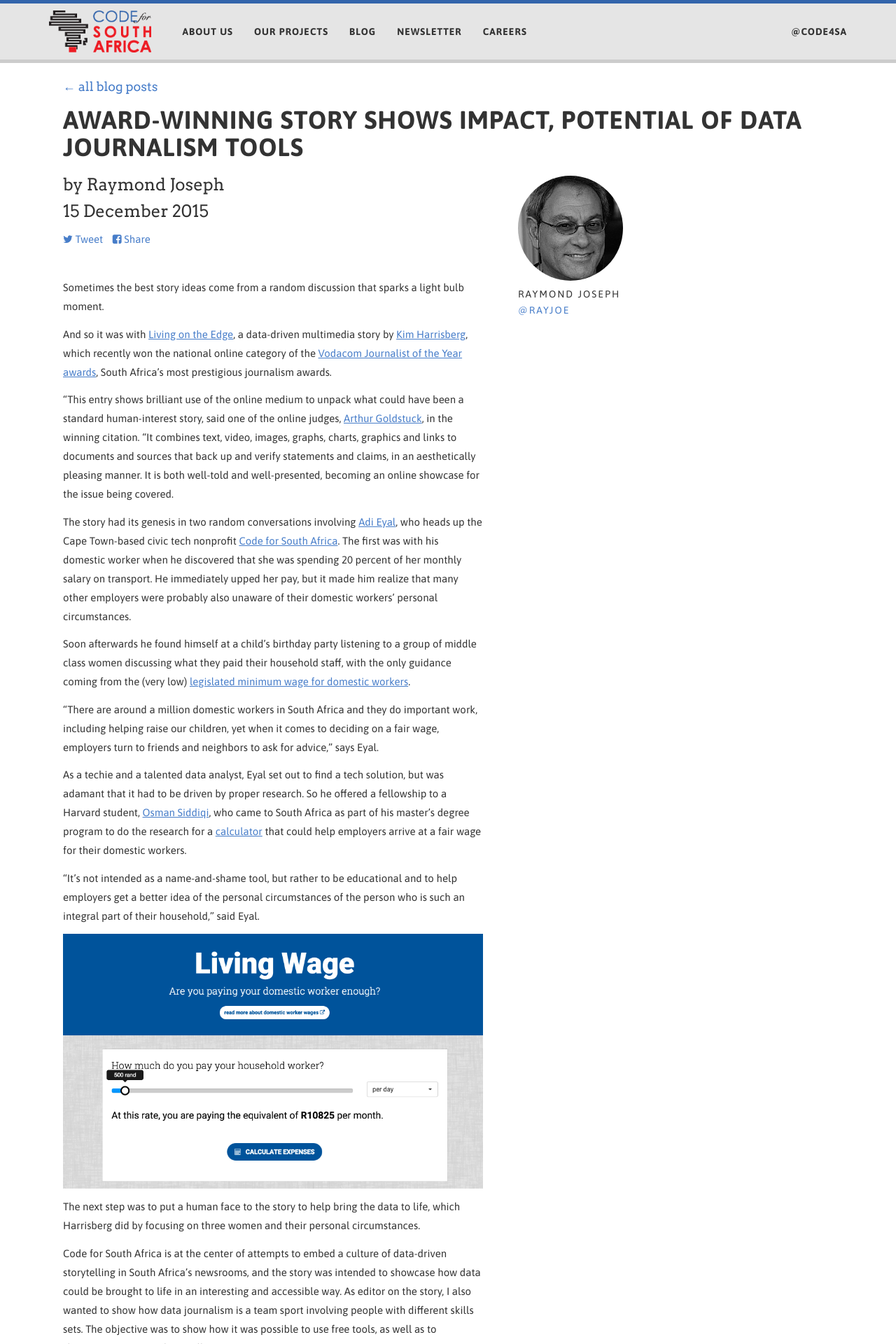
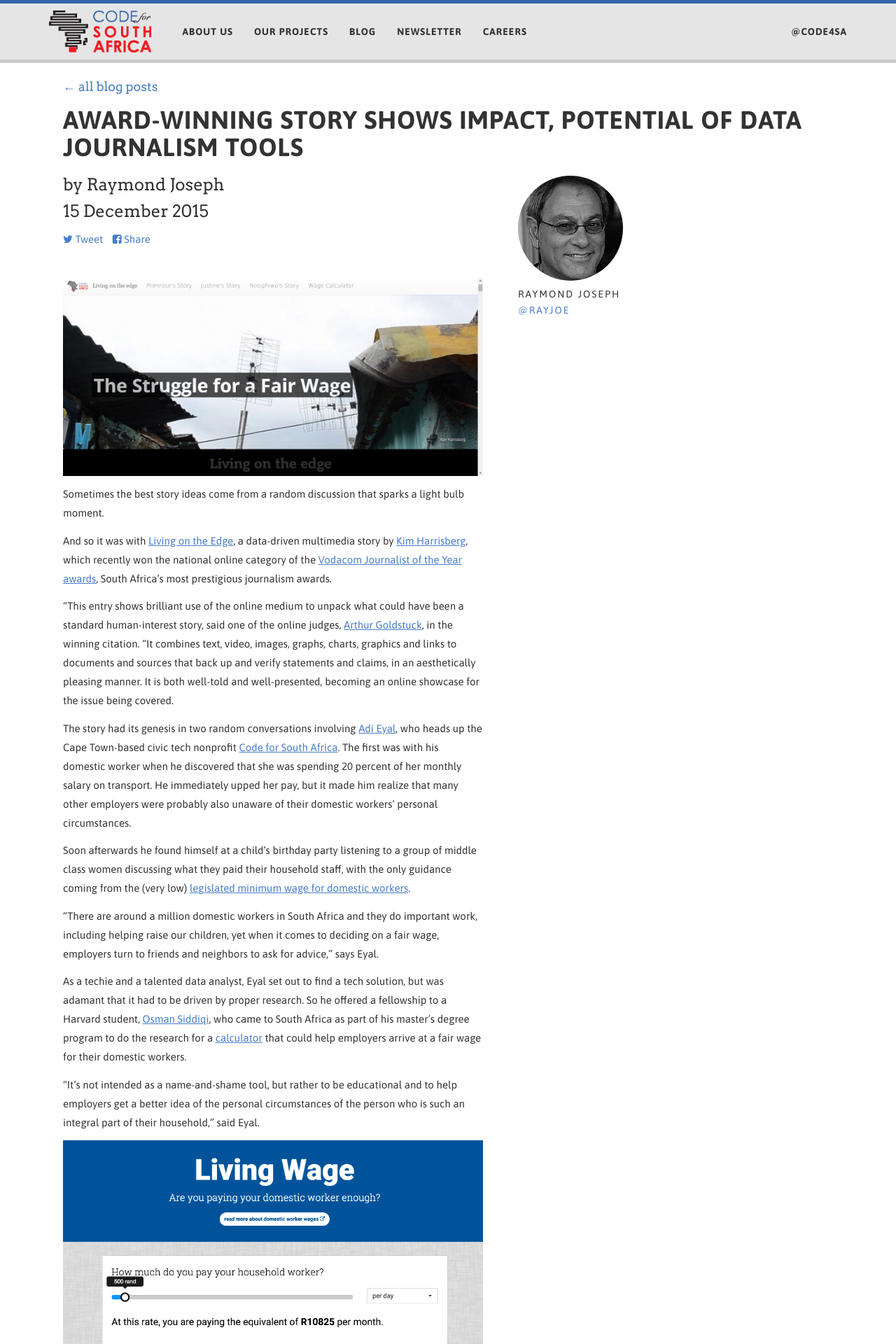
Before and after one commit to Code4SA/old-code4sa.github.io, a Jekyll site: the page built from _posts/2015-12-15-Award-winning-story-shows.md, in a window 1280 px wide. Shown: the top 1920 px of the page at 70% size. Built offline with Jekyll 4.4.1, drawn with Linux system fonts in a browser that asks for light colours; Markdown is read by kramdown in place of the engine named in the settings; comment, search, counter and statistics services are not loaded.

Commit message:
added another image

```diff
--- a/_posts/2015-12-15-Award-winning-story-shows.md
+++ b/_posts/2015-12-15-Award-winning-story-shows.md
@@ -4,9 +4,12 @@
 date: 2015-12-15
 excerpt: |
    Sometimes the best story ideas come from a random discussion that sparks a light bulb moment.
-image: http://code4sa.org/img/blog/living-wage.png
+image: http://code4sa.org/img/blog/domworkersscreenshot.jpg
 author: Raymond Joseph
 ---
+
+
+<img src="/img/blog/domworkersscreenshot.jpg">
 
 Sometimes the best story ideas come from a random discussion that sparks a light bulb moment.
 
```
Also changed, not shown: img/blog/domworkersscreenshot.jpg (added).
